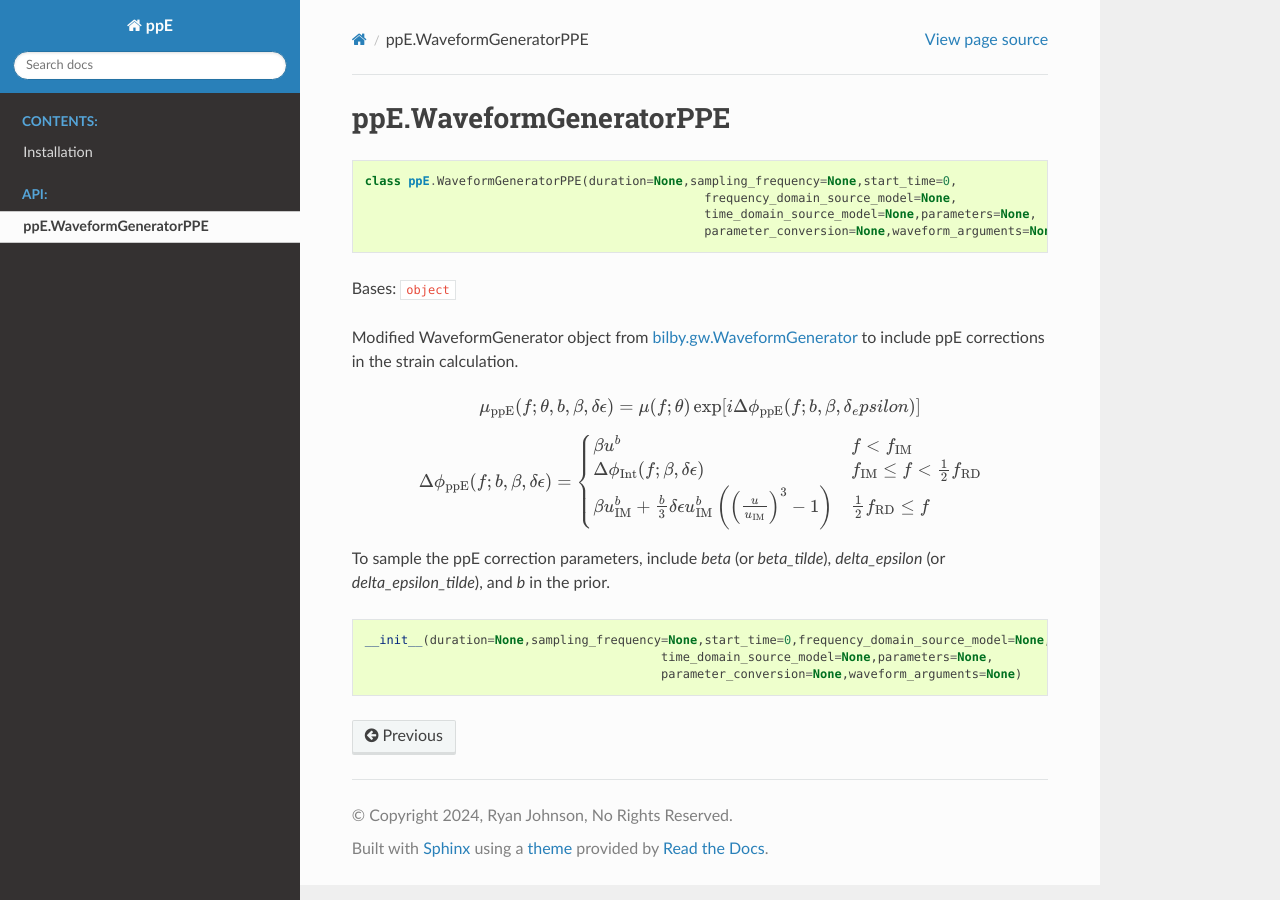
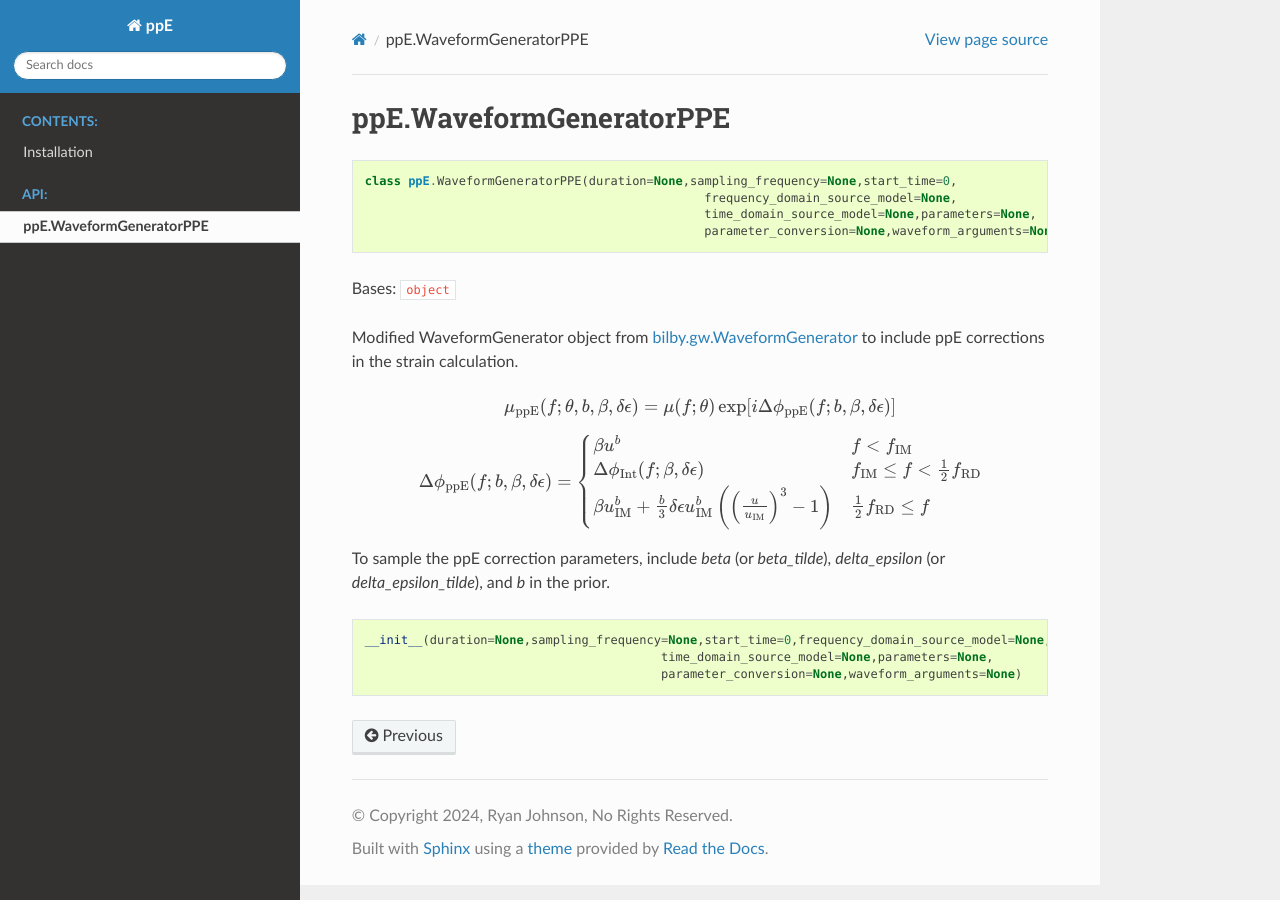
Before and after one commit to RyanSR71/ppE, a Sphinx documentation site: the page built from docs/source/WaveformGeneratorPPE.rst, in a window 1280 px wide. Built offline with Sphinx 7.4.7 and the Read the Docs theme 3.1.0, drawn with Linux system fonts in a browser that asks for light colours.

```diff
--- a/docs/source/WaveformGeneratorPPE.rst
+++ b/docs/source/WaveformGeneratorPPE.rst
@@ -14,7 +14,7 @@ Modified WaveformGenerator object from `bilby.gw.WaveformGenerator <https://lscs
 
 .. math::
 
-   \mu_\mathrm{ppE}(f;\theta,b,\beta,\delta\epsilon)=\mu(f;\theta)\exp[i\Delta\phi_\mathrm{ppE}(f;b,\beta,\delta_epsilon)]
+   \mu_\mathrm{ppE}(f;\theta,b,\beta,\delta\epsilon)=\mu(f;\theta)\exp[i\Delta\phi_\mathrm{ppE}(f;b,\beta,\delta\epsilon)]
 
 .. math::
 
```
